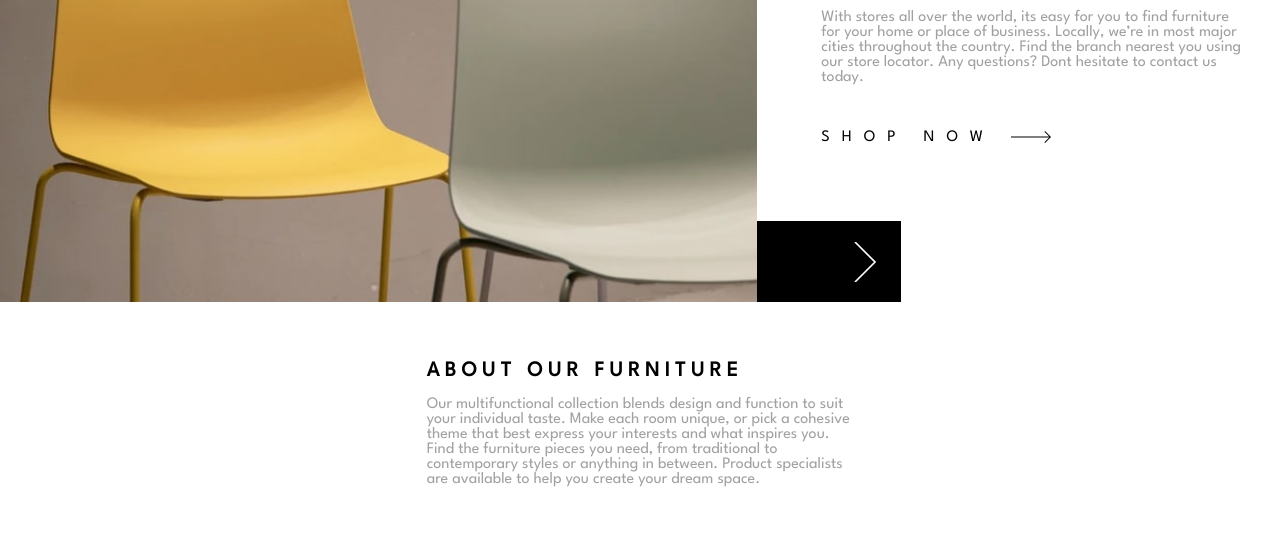
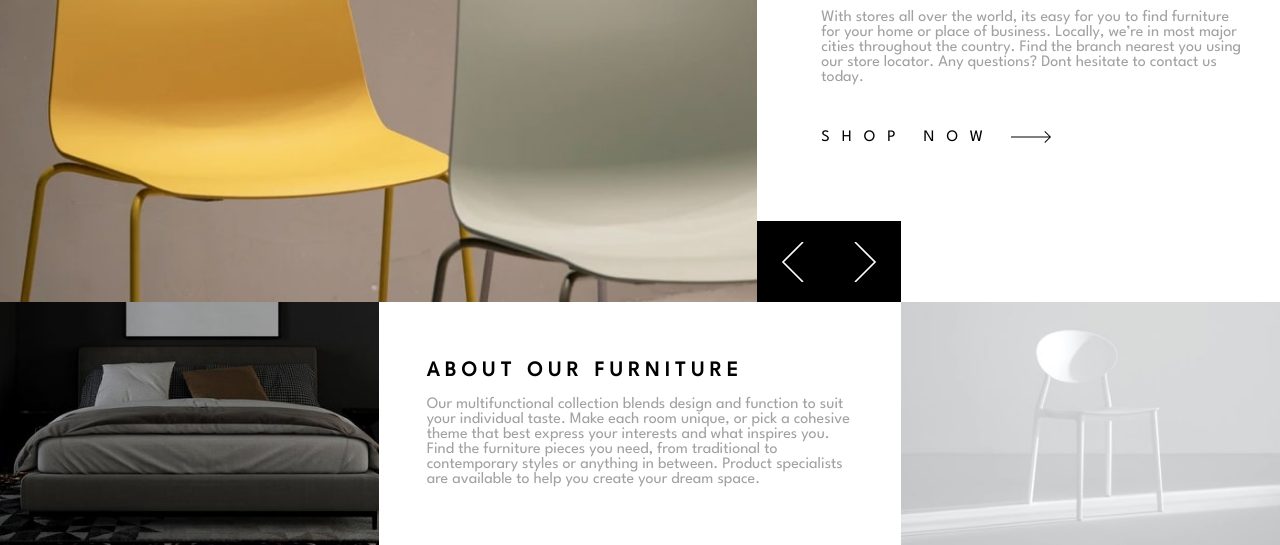
Before and after one commit to Remcoooo/furniture, a plain HTML site: page index.html in a window 1280 px wide. Shown: the part 255-800 px from the top of the page. Drawn offline with Linux system fonts and the light colour scheme; the site is published under a folder, as on GitHub Pages, so addresses that start at the root find nothing.

Commit message:
Add files via upload

```diff
--- a/index.html
+++ b/index.html
@@ -30,7 +30,7 @@
     <section class="button">
       <a class="button-left">
         <svg class="icon">
-          <use xlink:href="/images/icon-left.svg#icon-left"></use>
+          <use xlink:href="images/icon-left.svg#icon-left"></use>
         </svg>
       </a>
       <a class="button-right">
--- a/style.scss
+++ b/style.scss
@@ -32,7 +32,6 @@
                         "t2"
                         "i3";
     height: 100vh;
-    max-width: 100vw;
   }
 
   .hamburger-menu {
@@ -199,7 +198,7 @@
 // Bottom side
 
 .image-bottom-left {
-  background: url("/images/image-about_dark.jpg") no-repeat center center;
+  background: url("images/image-about_dark.jpg") no-repeat center center;
   background-size: cover;
   grid-area: i2;
 }
@@ -223,7 +222,7 @@
 }
 
 .image-bottom-right {
-  background: url("/images/image-about_light.jpg") no-repeat center center;
+  background: url("images/image-about_light.jpg") no-repeat center center;
   background-size: cover;
   grid-area: i3;
 }
```
Also changed, not shown: style.css, 1 other file.
